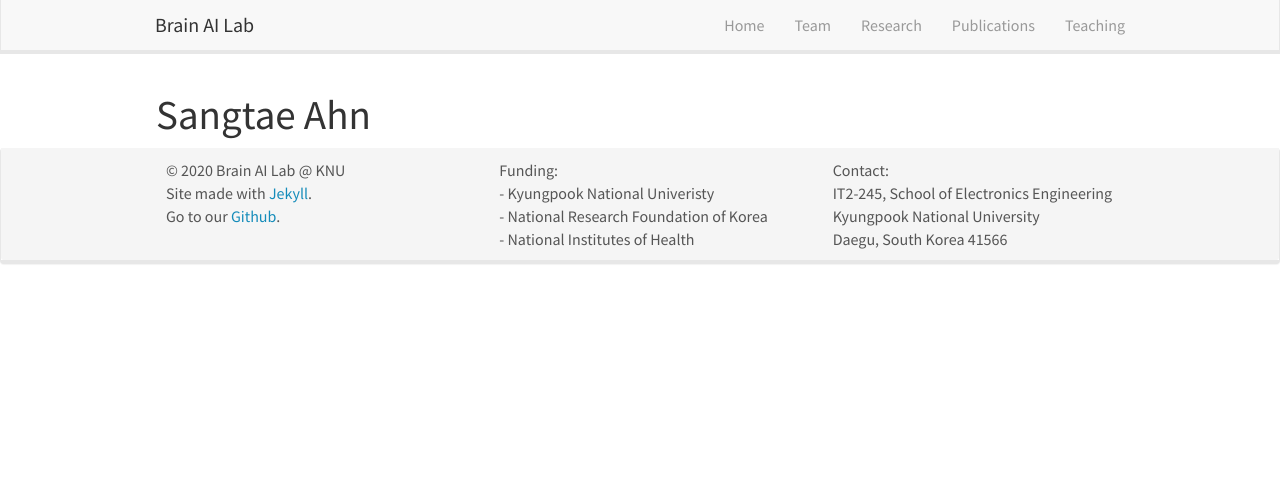
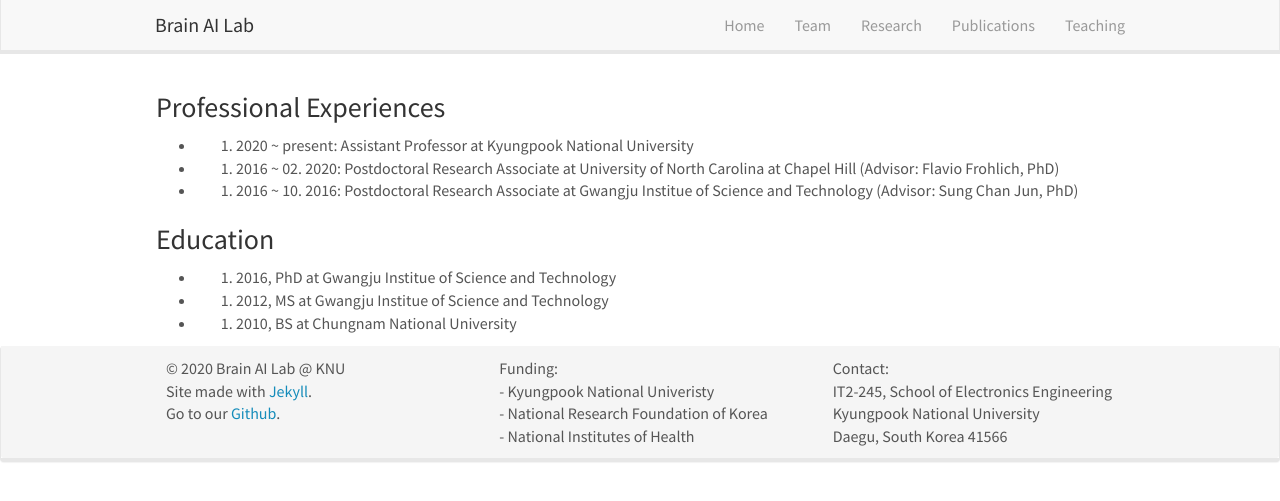
Before and after one commit to KNU-BrainAI/knu-brainai.github.io, a Jekyll site: the page built from _pages/team_stahn.md, in a window 1280 px wide. Shown: the top 501 px of the page. Built offline with Jekyll 4.4.1, drawn with Linux system fonts in a browser that asks for light colours; nearby versions of some CDN libraries.

Commit message:
Update team_stahn.md

```diff
--- a/_pages/team_stahn.md
+++ b/_pages/team_stahn.md
@@ -6,4 +6,13 @@ sitemap: false
 permalink: /team/team_stahn/
 ---
 
-# Sangtae Ahn
+
+### Professional Experiences
+- 03. 2020 ~ present: Assistant Professor at Kyungpook National University
+- 10. 2016 ~ 02. 2020: Postdoctoral Research Associate at University of North Carolina at Chapel Hill (Advisor: Flavio Frohlich, PhD)
+- 09. 2016 ~ 10. 2016: Postdoctoral Research Associate at Gwangju Institue of Science and Technology (Advisor: Sung Chan Jun, PhD)
+
+### Education
+- 08. 2016, PhD at Gwangju Institue of Science and Technology
+- 08. 2012, MS at Gwangju Institue of Science and Technology
+- 02. 2010, BS at Chungnam National University
```
